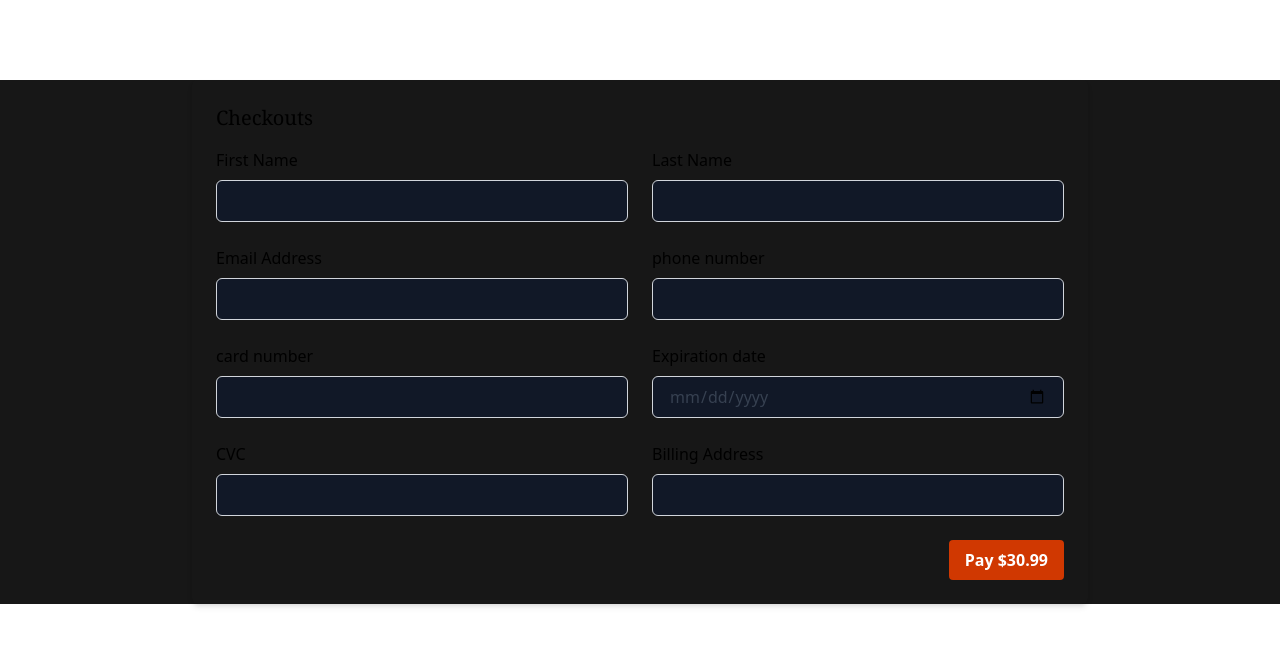
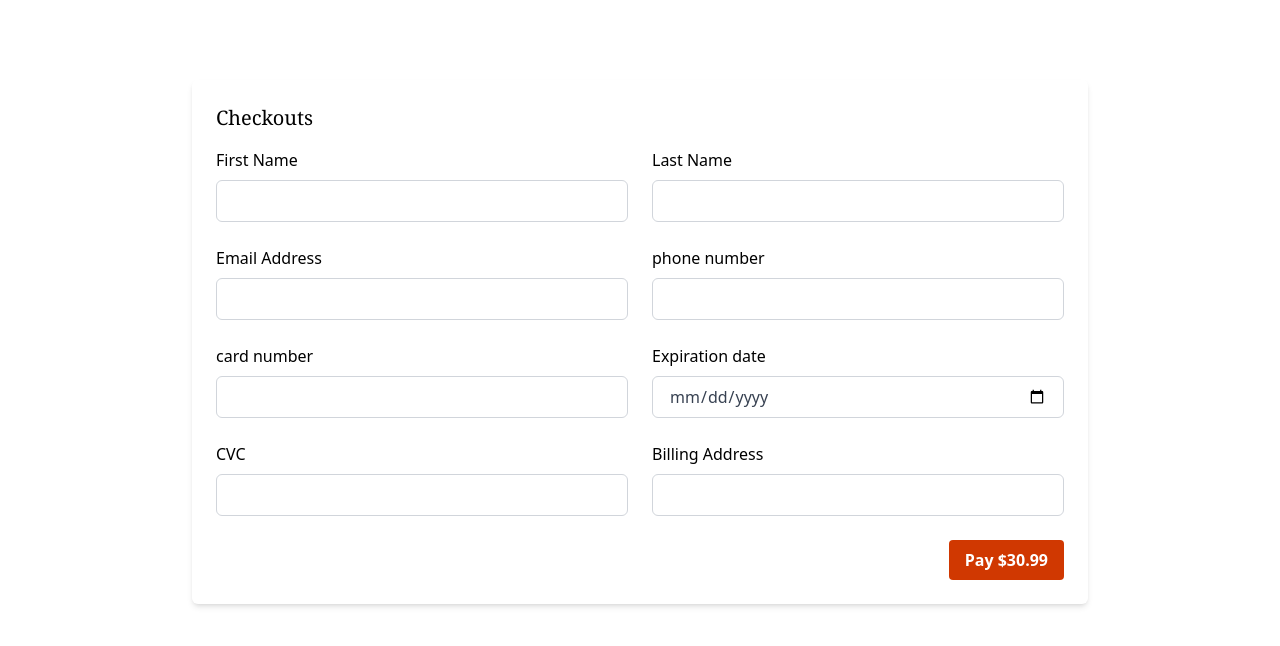
Before and after one commit to onthelisttz/hasla, a Next.js app: page /Membership in a window 1280 px wide. Shown: the top 646 px of the page. Built offline with nearby package versions, Linux system fonts and the light colour scheme.

Commit message:
27/02/2023 4

```diff
--- a/src/pages/Membership.js
+++ b/src/pages/Membership.js
@@ -45,7 +45,7 @@ alert('succesfull submitted')
 
 
 //                 <div className="p-8 bg-gray-100 flex flex-col lg:w-full xl:w-3/5">
-//                     <button className="border border-transparent hover:border-gray-300 bg-gray-900 hover:bg-gray-900 text-white hover:text-gray-900 flex flex-row justify-center items-center space-x-2 py-4 rounded w-full">
+//                     <button className="border border-transparent hover:border-gray-300  hover: text-white hover:text-gray-900 flex flex-row justify-center items-center space-x-2 py-4 rounded w-full">
 //                         <div>
 //                             <svg className="fill-current" width="16" height="16" viewBox="0 0 16 16" fill="none" xmlns="http://www.w3.org/2000/svg">
 //                                 <path
@@ -91,7 +91,7 @@ alert('succesfull submitted')
 //                     <label className="mt-8 text-base leading-4 text-gray-800">Country or region</label>
 //                     <div className="mt-2 flex-col">
 //                         <div className="relative">
-//                             <button className="text-left border rounded-tr rounded-tl border-gray-300 p-4 w-full text-base leading-4 placeholder-gray-600 text-gray-600 bg-gray-900" type="email">
+//                             <button className="text-left border rounded-tr rounded-tl border-gray-300 p-4 w-full text-base leading-4 placeholder-gray-600 text-gray-600 " type="email">
 //                                 {country}
 //                             </button>
 //                             <svg onClick={() => setMenu(!menu)} className={"transform  cursor-pointer absolute top-4 right-4 " + (menu ? "rotate-180" : "")} width="16" height="16" viewBox="0 0 16 16" fill="none" xmlns="http://www.w3.org/2000/svg">
@@ -108,7 +108,7 @@ alert('succesfull submitted')
 //                         <input className="border rounded-bl rounded-br border-gray-300 p-4 w-full text-base leading-4 placeholder-gray-600 text-gray-600" type="text" placeholder="ZIP" />
 //                     </div>
 
-//                     <button className="mt-8 border border-transparent hover:border-gray-300 bg-gray-900 hover:bg-gray-900 text-white hover:text-gray-900 flex justify-center items-center py-4 rounded w-full">
+//                     <button className="mt-8 border border-transparent hover:border-gray-300  hover: text-white hover:text-gray-900 flex justify-center items-center py-4 rounded w-full">
 //                         <div>
 //                             <p className="text-base leading-4">Pay $54652</p>
 //                         </div>
@@ -118,7 +118,7 @@ alert('succesfull submitted')
 //         </div>
 //     </div>
 // </div>
-<div className="bg-neutral-900">
+<div className=" w-full h-full">
 
 <section class="max-w-4xl p-6 mx-auto rounded-md shadow-md dark:bg-gray-800 mt-20">
     <h1 class="text-xl font-serif  capitalize dark:">Checkouts</h1>
@@ -127,46 +127,46 @@ alert('succesfull submitted')
             <div>
                 <label class=" dark:text-gray-200" for="firstName">First Name</label>
                 <input {...register('firstName', { required: true,  })} id="firstName" type="text"
-                class="block w-full px-4 py-2 mt-2 text-gray-700 bg-gray-900 border
+                class="block w-full px-4 py-2 mt-2 text-gray-700  border
                 border-gray-300 rounded-md dark:bg-gray-800 dark:text-gray-300
                 dark:border-gray-600 focus:border-blue-500 dark:focus:border-blue-500 focus:outline-none focus:ring"/>
                 {errors.firstName && <p className='text-xs text-red-500'>first Name is required.</p>}
             </div>
             <div>
                 <label class=" dark:text-gray-200" for="lastName">Last Name</label>
-                <input {...register('lastName', { required: true,  })} id="lastName" type="text" class="block w-full px-4 py-2 mt-2 text-gray-700 bg-gray-900 border border-gray-300 rounded-md dark:bg-gray-800 dark:text-gray-300 dark:border-gray-600 focus:border-blue-500 dark:focus:border-blue-500 focus:outline-none focus:ring"/>
+                <input {...register('lastName', { required: true,  })} id="lastName" type="text" class="block w-full px-4 py-2 mt-2 text-gray-700  border border-gray-300 rounded-md dark:bg-gray-800 dark:text-gray-300 dark:border-gray-600 focus:border-blue-500 dark:focus:border-blue-500 focus:outline-none focus:ring"/>
                 {errors.lastName && <p className='text-xs text-red-500'>last Name is required.</p>}
             </div>
             <div>
                 <label class=" dark:text-gray-200" for="emailAddress">Email Address</label>
-                <input {...register('emailAddress', { required: true,  })} id="emailAddress" type="email" class="block w-full px-4 py-2 mt-2 text-gray-700 bg-gray-900 border border-gray-300 rounded-md dark:bg-gray-800 dark:text-gray-300 dark:border-gray-600 focus:border-blue-500 dark:focus:border-blue-500 focus:outline-none focus:ring"/>
+                <input {...register('emailAddress', { required: true,  })} id="emailAddress" type="email" class="block w-full px-4 py-2 mt-2 text-gray-700  border border-gray-300 rounded-md dark:bg-gray-800 dark:text-gray-300 dark:border-gray-600 focus:border-blue-500 dark:focus:border-blue-500 focus:outline-none focus:ring"/>
                 {errors.emailAddress && <p className='text-xs text-red-500'>emailAddress is required.</p>}
             </div>
 
             <div>
                 <label class=" dark:text-gray-200" for="phone">phone number</label>
-                <input {...register('phone', { required: true,  })} id="phone" type="phone" class="block w-full px-4 py-2 mt-2 text-gray-700 bg-gray-900 border border-gray-300 rounded-md dark:bg-gray-800 dark:text-gray-300 dark:border-gray-600 focus:border-blue-500 dark:focus:border-blue-500 focus:outline-none focus:ring"/>
+                <input {...register('phone', { required: true,  })} id="phone" type="phone" class="block w-full px-4 py-2 mt-2 text-gray-700  border border-gray-300 rounded-md dark:bg-gray-800 dark:text-gray-300 dark:border-gray-600 focus:border-blue-500 dark:focus:border-blue-500 focus:outline-none focus:ring"/>
                 {errors.phone && <p className='text-xs text-red-500'>phone is required.</p>}
             </div>
             <div>
                 <label class=" dark:text-gray-200" for="cardnumber">card number</label>
-                <input {...register('cardnumber', { required: true,  })} id="cardnumber" type="card" class="block w-full px-4 py-2 mt-2 text-gray-700 bg-gray-900 border border-gray-300 rounded-md dark:bg-gray-800 dark:text-gray-300 dark:border-gray-600 focus:border-blue-500 dark:focus:border-blue-500 focus:outline-none focus:ring"/>
+                <input {...register('cardnumber', { required: true,  })} id="cardnumber" type="card" class="block w-full px-4 py-2 mt-2 text-gray-700  border border-gray-300 rounded-md dark:bg-gray-800 dark:text-gray-300 dark:border-gray-600 focus:border-blue-500 dark:focus:border-blue-500 focus:outline-none focus:ring"/>
                 {errors.cardnumber && <p className='text-xs text-red-500'>card number is required.</p>}
             </div>
             <div>
                 <label class=" dark:text-gray-200" for="date">Expiration date</label>
-                <input {...register('date', { required: true,  })} id="date" type="date" class="block w-full px-4 py-2 mt-2 text-gray-700 bg-gray-900 border border-gray-300 rounded-md dark:bg-gray-800 dark:text-gray-300 dark:border-gray-600 focus:border-blue-500 dark:focus:border-blue-500 focus:outline-none focus:ring"/>
+                <input {...register('date', { required: true,  })} id="date" type="date" class="block w-full px-4 py-2 mt-2 text-gray-700  border border-gray-300 rounded-md dark:bg-gray-800 dark:text-gray-300 dark:border-gray-600 focus:border-blue-500 dark:focus:border-blue-500 focus:outline-none focus:ring"/>
                 {errors.date && <p className='text-xs text-red-500'>date is required.</p>}
             </div>
             <div>
                 <label class=" dark:text-gray-200" for="CVC">CVC</label>
-                <input {...register('CVC', { required: true,  })} id="CVC" type="CVC" class="block w-full px-4 py-2 mt-2 text-gray-700 bg-gray-900 border border-gray-300 rounded-md dark:bg-gray-800 dark:text-gray-300 dark:border-gray-600 focus:border-blue-500 dark:focus:border-blue-500 focus:outline-none focus:ring"/>
+                <input {...register('CVC', { required: true,  })} id="CVC" type="CVC" class="block w-full px-4 py-2 mt-2 text-gray-700  border border-gray-300 rounded-md dark:bg-gray-800 dark:text-gray-300 dark:border-gray-600 focus:border-blue-500 dark:focus:border-blue-500 focus:outline-none focus:ring"/>
                 {errors.CVC && <p className='text-xs text-red-500'>CVC is required.</p>}
             </div>
 
             <div>
                 <label className="text-white-700 dark:text-gray-200" for="location"> Billing Address</label>
-                <input {...register('location', { required: true,  })} id="location" type="text" className="block w-full px-4 py-2 mt-2 text-gray-700 bg-gray-900 border border-gray-300 rounded-md dark:bg-gray-800 dark:text-gray-300 dark:border-gray-600 focus:border-blue-500 dark:focus:border-blue-500 focus:outline-none focus:ring"/>
+                <input {...register('location', { required: true,  })} id="location" type="text" className="block w-full px-4 py-2 mt-2 text-gray-700  border border-gray-300 rounded-md dark:bg-gray-800 dark:text-gray-300 dark:border-gray-600 focus:border-blue-500 dark:focus:border-blue-500 focus:outline-none focus:ring"/>
                 {errors.location && <p className='text-xs text-red-500'>location is required.</p>}
             </div>
 
```
